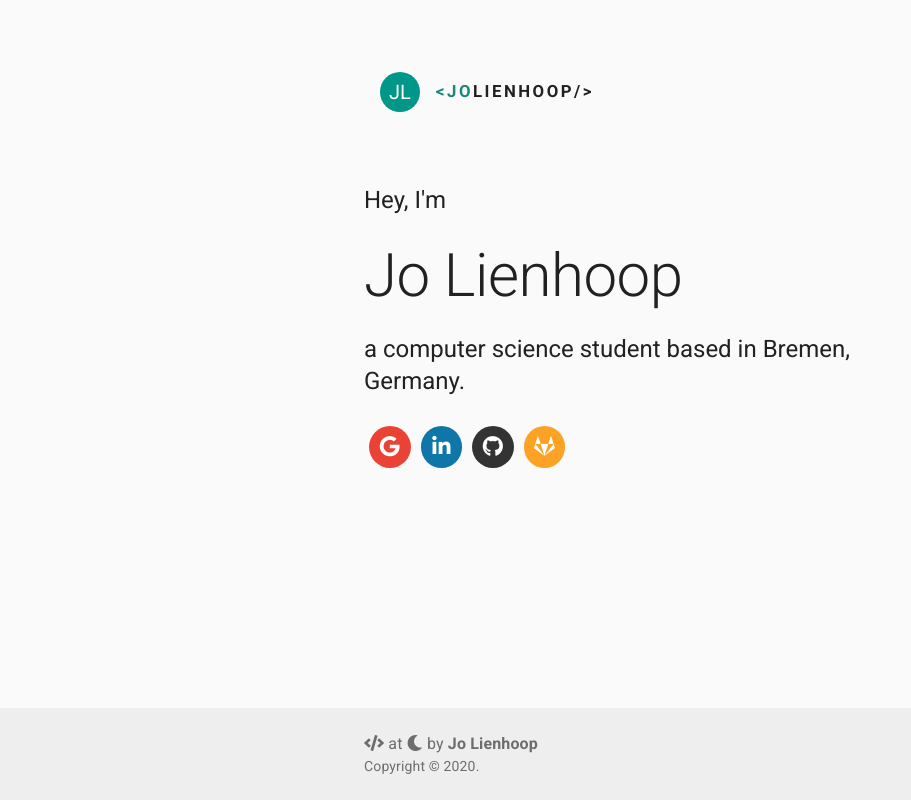
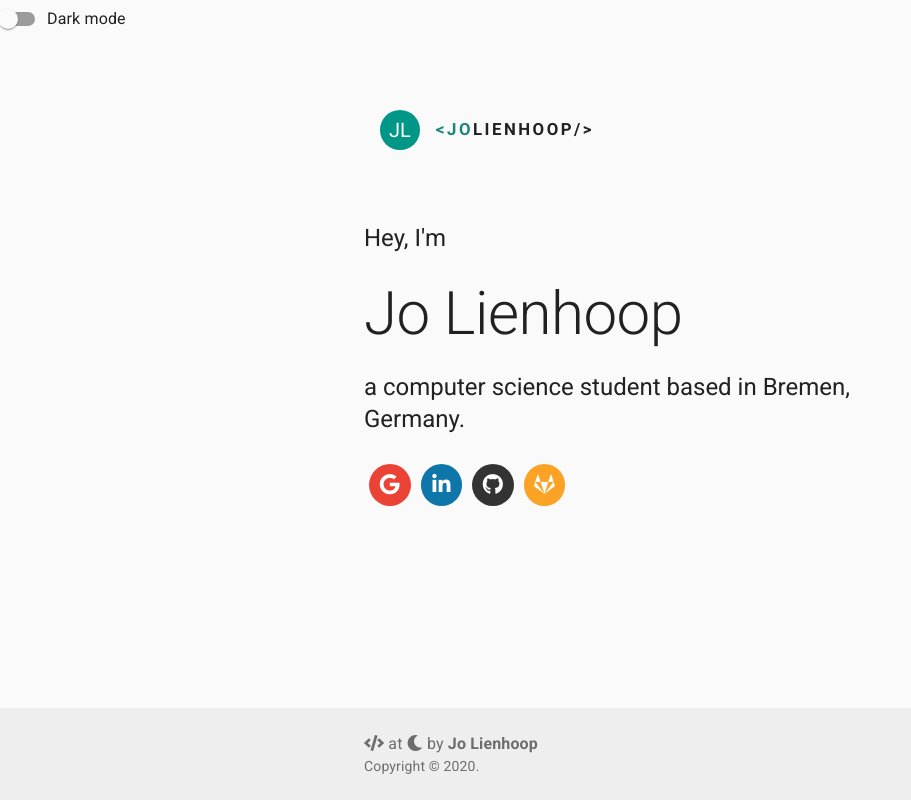
Before and after one commit to JoHoop/personal-website-react, a React (Create React App) app: page / in a window 1280 px wide. Shown: the whole page, without its empty margins (0-911 px from the left). Built offline with nearby package versions, Linux system fonts and the light colour scheme.

Commit message:
Add dark mode toggle

```diff
--- a/src/App.js
+++ b/src/App.js
@@ -1,8 +1,13 @@
-import React from "react";
+import React, { useState } from "react";
 import { makeStyles } from "@material-ui/core/styles";
 import "./components/NameAnimation.css";
 import { Footer } from "./components/Footer";
 import { Content } from "./components/Content";
+import { lightTheme, darkTheme } from "./theme";
+import { MuiThemeProvider } from "@material-ui/core/styles";
+import { CssBaseline } from "@material-ui/core";
+import FormControlLabel from "@material-ui/core/FormControlLabel";
+import Switch from "@material-ui/core/Switch";
 
 const useStyles = makeStyles((theme) => ({
     root: {
@@ -30,10 +35,34 @@ const useStyles = makeStyles((theme) => ({
 export const App = () => {
     const classes = useStyles();
 
+    const [theme, setTheme] = useState("light");
+
+    const toggleTheme = () => {
+        if (theme === "light") {
+            setTheme("dark");
+        } else {
+            setTheme("light");
+        }
+    };
+
     return (
-        <div className={classes.root}>
-            <Content mainClasses={classes.main} />
-            <Footer footerClasses={classes.footer} />
-        </div>
+        <MuiThemeProvider theme={theme === "light" ? lightTheme : darkTheme}>
+            <CssBaseline />
+            <div className={classes.root}>
+                <FormControlLabel
+                    control={
+                        <Switch
+                            checked={theme === "dark"}
+                            onChange={toggleTheme}
+                            name="dark mode"
+                        />
+                    }
+                    label="Dark mode"
+                />
+                <Content mainClasses={classes.main} />
+
+                <Footer footerClasses={classes.footer} />
+            </div>
+        </MuiThemeProvider>
     );
 };
--- a/src/index.js
+++ b/src/index.js
@@ -2,14 +2,5 @@ import React from "react";
 import ReactDOM from "react-dom";
 import "./index.css";
 import { App } from "./App";
-import { theme } from "./theme";
-import { createMuiTheme } from "@material-ui/core/styles";
-import { ThemeProvider, CssBaseline } from "@material-ui/core";
 
-ReactDOM.render(
-    <ThemeProvider theme={createMuiTheme(theme)}>
-        <CssBaseline />
-        <App />
-    </ThemeProvider>,
-    document.getElementById("root")
-);
+ReactDOM.render(<App />, document.getElementById("root"));
--- a/src/theme.js
+++ b/src/theme.js
@@ -1,6 +1,7 @@
 import teal from "@material-ui/core/colors/teal";
+import { createMuiTheme } from "@material-ui/core/styles";
 
-export const theme = {
+export const lightTheme = createMuiTheme({
     palette: {
         type: "light",
         primary: {
@@ -10,4 +11,16 @@ export const theme = {
             main: teal[500],
         },
     },
-};
+});
+
+export const darkTheme = createMuiTheme({
+    palette: {
+        type: "dark",
+        primary: {
+            main: teal[500],
+        },
+        secondary: {
+            main: teal[500],
+        },
+    },
+});
```
